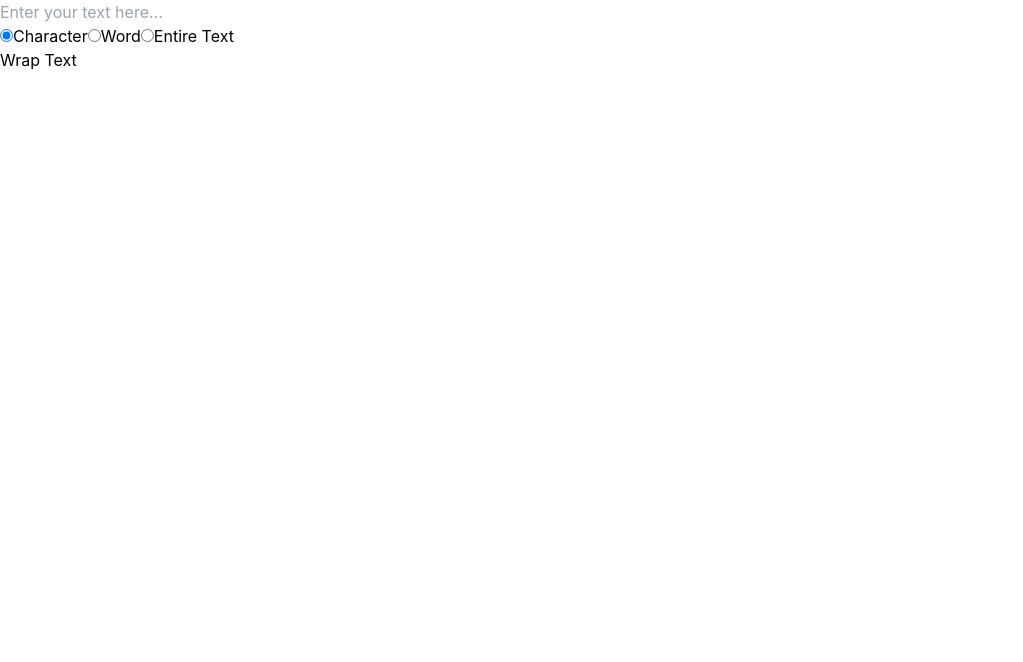
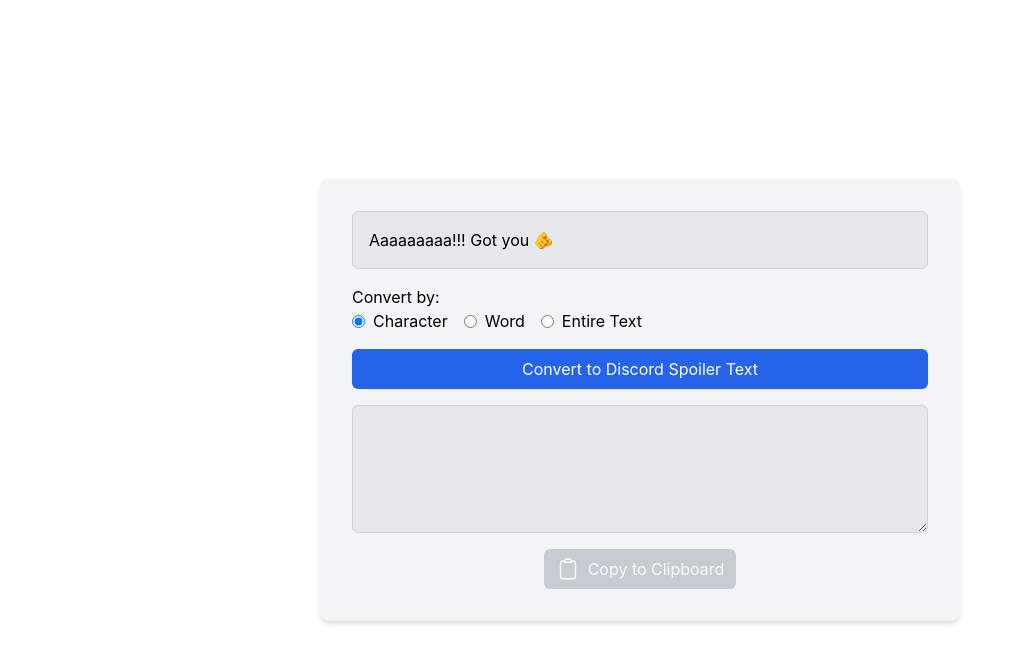
Before and after one commit to thepushkarp/discord-spoiler-text-converter, a React (Create React App) app: page / in a window 1280 px wide. Shown: the top 662 px of the page, without its empty margins (0-1023 px from the left). Built offline with nearby package versions, Linux system fonts and the light colour scheme.

Commit message:
Complete basic working UI

```diff
--- a/postcss.config.js
+++ /dev/null
@@ -1,3 +0,0 @@
-module.exports = {
-    plugins: [require('tailwindcss'), require('autoprefixer')],
-};
--- a/src/App.js
+++ b/src/App.js
@@ -1,10 +1,10 @@
 import React from 'react';
-import WrapUI from './WrapUI';
+import WrapText from './WrapText';
 
 function App() {
     return (
-        <div className="flex items-center justify-center h-screen">
-            <WrapUI />
+        <div className="flex items-center justify-center h-screen w-full bg-white dark:bg-gray-800">
+            <WrapText />
         </div>
     );
 }
--- /dev/null
+++ b/src/WrapText.js
@@ -0,0 +1,152 @@
+import React, { useState } from 'react';
+
+const wrapCharsWithBars = (str) =>
+    [...str]
+        .map((char) => {
+            if (char === ' ') {
+                return ' ';
+            }
+            return `||${char}||`;
+        })
+        .join('');
+const wrapWordsWithBars = (str) =>
+    str
+        .split(' ')
+        .map((word) => `||${word}||`)
+        .join(' ');
+const wrapTextWithBars = (str) => `||${str}||`;
+const options = [
+    {
+        value: 'char',
+        label: 'Character',
+        func: wrapCharsWithBars,
+    },
+    {
+        value: 'word',
+        label: 'Word',
+        func: wrapWordsWithBars,
+    },
+    {
+        value: 'text',
+        label: 'Entire Text',
+        func: wrapTextWithBars,
+    },
+];
+
+function WrapText() {
+    const [inputText, setInputText] = useState('Aaaaaaaaa!!! Got you 🫵');
+    const [wrapType, setWrapType] = useState('char');
+    const [outputText, setOutputText] = useState('');
+
+    const handleInputTextChange = (e) => {
+        let text = e.target.value;
+        text = text.replace(/\s/g, ' ');
+        setInputText(text);
+    };
+
+    const handleWrapTypeChange = (e) => {
+        setWrapType(e.target.value);
+    };
+
+    const handleWrap = () => {
+        let textToWrap = inputText.trim();
+        if (wrapType !== 'text') {
+            textToWrap = textToWrap.replace(/\s+/g, ' ');
+        }
+        let wrappedText = '';
+        const option = options.find((option) => option.value === wrapType);
+        if (textToWrap && option != null) {
+            wrappedText = option.func(textToWrap);
+        }
+        setOutputText(wrappedText);
+    };
+
+    const copyToClipboard = () => {
+        navigator.clipboard
+            .writeText(outputText)
+            .then(() => {
+                const copySpan = document.getElementById('copy-span');
+                const copyButton = document.getElementById('copy-button');
+                if (copySpan) {
+                    copySpan.textContent = 'Copied!';
+                    copyButton.disabled = true;
+                    copyButton.classList.add('disabled:bg-green-700');
+                    copyButton.classList.remove('disabled:opacity-50');
+                    setTimeout(() => {
+                        copySpan.textContent = 'Copy to Clipboard';
+                        copyButton.disabled = false;
+                        copyButton.classList.remove('disabled:bg-green-700');
+                        copyButton.classList.add('disabled:opacity-50');
+                    }, 500);
+                }
+            })
+            .catch((err) => console.log(err));
+    };
+
+    return (
+        <div className="bg-gray-100 dark:bg-gray-400 p-8 rounded-lg shadow-md w-1/2 space-y-4 flex flex-col content-center items-center">
+            <input
+                type="text"
+                value={inputText}
+                onChange={handleInputTextChange}
+                placeholder="Enter your text here..."
+                className="w-full p-4 border rounded-md border-gray-300 overflow-auto bg-gray-200"
+            />
+            <div className="flex flex-col items-start w-full">
+                Convert by:
+                <div className="flex space-x-4">
+                    {options.map((option) => (
+                        <label key={option.value} className="flex items-center">
+                            <input
+                                type="radio"
+                                value={option.value}
+                                checked={wrapType === option.value}
+                                onChange={handleWrapTypeChange}
+                                className="mr-2"
+                            />
+                            {option.label}
+                        </label>
+                    ))}
+                </div>
+            </div>
+            <button
+                onClick={handleWrap}
+                className="w-full bg-blue-600 text-white py-2 rounded-md disabled:bg-gray-400 disabled:opacity-50 hover:bg-blue-700 active:bg-blue-800"
+                disabled={!inputText}
+            >
+                Convert to Discord Spoiler Text
+            </button>
+            <textarea
+                value={outputText}
+                type="text"
+                readOnly
+                className="border p-4 w-full h-32 min-h-32 max-h-64 overflow-scroll rounded-md border-gray-300 bg-gray-200"
+                disabled
+            />
+            <button
+                onClick={copyToClipboard}
+                className="px-3 bg-blue-600 text-white py-2 rounded-md flex flex-row justify-center disabled:bg-gray-400 disabled:opacity-50 hover:bg-blue-700 active:bg-blue-800"
+                disabled={!outputText}
+                id="copy-button"
+            >
+                <svg
+                    xmlns="http://www.w3.org/2000/svg"
+                    fill="none"
+                    viewBox="0 0 24 24"
+                    strokeWidth={1.5}
+                    stroke="currentColor"
+                    className="w-6 h-6 mr-2"
+                >
+                    <path
+                        strokeLinecap="round"
+                        strokeLinejoin="round"
+                        d="M15.666 3.888A2.25 2.25 0 0 0 13.5 2.25h-3c-1.03 0-1.9.693-2.166 1.638m7.332 0c.055.194.084.4.084.612v0a.75.75 0 0 1-.75.75H9a.75.75 0 0 1-.75-.75v0c0-.212.03-.418.084-.612m7.332 0c.646.049 1.288.11 1.927.184 1.1.128 1.907 1.077 1.907 2.185V19.5a2.25 2.25 0 0 1-2.25 2.25H6.75A2.25 2.25 0 0 1 4.5 19.5V6.257c0-1.108.806-2.057 1.907-2.185a48.208 48.208 0 0 1 1.927-.184"
+                    />
+                </svg>
+                <span id="copy-span">Copy to Clipboard</span>
+            </button>
+        </div>
+    );
+}
+
+export default WrapText;
--- a/src/WrapUI.js
+++ /dev/null
@@ -1,98 +0,0 @@
-import React, { useState } from 'react';
-
-const wrapCharsWithBars = (str) =>
-    str
-        .split('')
-        .map((char) => `||${char}||`)
-        .join('');
-const wrapWordsWithBars = (str) =>
-    str
-        .split(' ')
-        .map((word) => `||${word}||`)
-        .join(' ');
-const wrapTextWithBars = (str) => `||${str}||`;
-
-function WrapUI() {
-    const [inputText, setInputText] = useState('');
-    const [wrapType, setWrapType] = useState('char');
-    const [outputText, setOutputText] = useState('');
-
-    const handleChange = (e) => {
-        setInputText(e.target.value);
-    };
-
-    const handleWrapTypeChange = (e) => {
-        setWrapType(e.target.value);
-    };
-
-    const handleWrap = () => {
-        let wrappedText = '';
-        switch (wrapType) {
-            case 'char':
-                wrappedText = wrapCharsWithBars(inputText);
-                break;
-            case 'word':
-                wrappedText = wrapWordsWithBars(inputText);
-                break;
-            case 'text':
-                wrappedText = wrapTextWithBars(inputText);
-                break;
-            default:
-                break;
-        }
-        setOutputText(wrappedText);
-    };
-
-    return (
-        <div className="bg-gray-100 p-8 rounded-lg shadow-md w-1/3 space-y-4">
-            <input
-                type="text"
-                value={inputText}
-                onChange={handleChange}
-                placeholder="Enter your text here..."
-                className="w-full p-4 border rounded-md border-gray-300"
-            />
-            <div className="flex flex-col items-start space-y-4">
-                <label className="flex items-center">
-                    <input
-                        type="radio"
-                        value="char"
-                        checked={wrapType === 'char'}
-                        onChange={handleWrapTypeChange}
-                        className="mr-2"
-                    />
-                    Character
-                </label>
-                <label className="flex items-center">
-                    <input
-                        type="radio"
-                        value="word"
-                        checked={wrapType === 'word'}
-                        onChange={handleWrapTypeChange}
-                        className="mr-2"
-                    />
-                    Word
-                </label>
-                <label className="flex items-center">
-                    <input
-                        type="radio"
-                        value="text"
-                        checked={wrapType === 'text'}
-                        onChange={handleWrapTypeChange}
-                        className="mr-2"
-                    />
-                    Entire Text
-                </label>
-            </div>
-            <button
-                onClick={handleWrap}
-                className="w-full bg-blue-600 text-white py-2 rounded-md hover:bg-blue-700 active:bg-blue-800"
-            >
-                Wrap Text
-            </button>
-            <div className="border p-4 rounded-md border-gray-300">{outputText}</div>
-        </div>
-    );
-}
-
-export default WrapUI;
--- a/tailwind.config.js
+++ b/tailwind.config.js
@@ -1,8 +1,8 @@
 /** @type {import('tailwindcss').Config} */
 module.exports = {
-  content: [],
-  theme: {
-    extend: {},
-  },
-  plugins: [],
-}
+    content: ['./src/**/*.{js,jsx,ts,tsx}'],
+    theme: {
+        extend: {},
+    },
+    plugins: [],
+};
```
Also changed, not shown: package.json (+5 -5 lines), src/App.css (+0 -35 lines), public/manifest.json, 1 other file (tests, documents, lock files or other folders).
